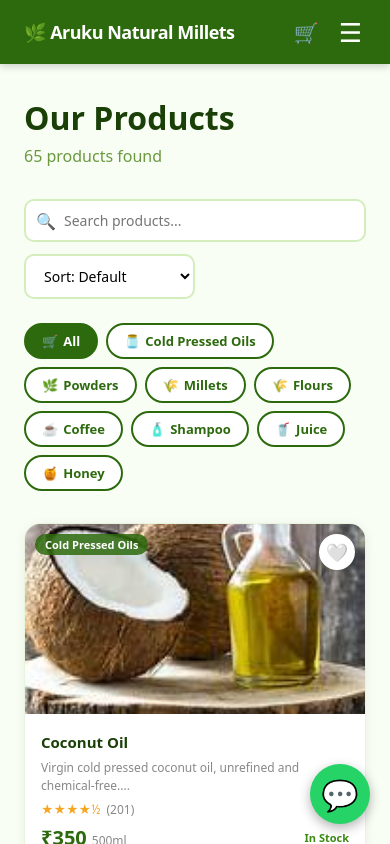
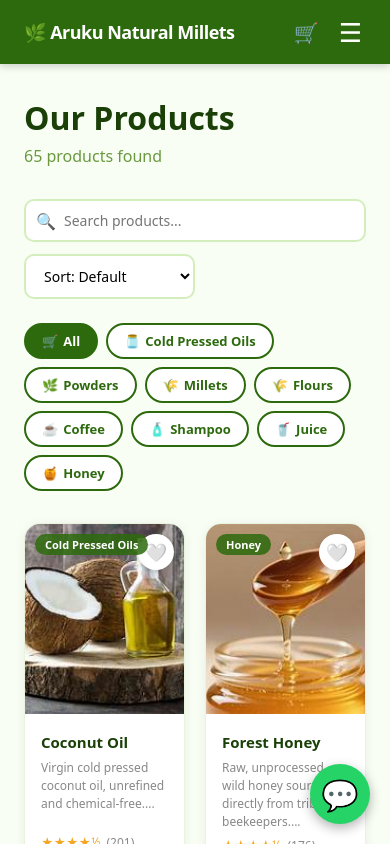
Before and after one commit to Chandralekha945/organic-store-frontend, a React (Vite) app: page / in a window 390 px wide. Both pictures are taken after a click on the button "Shop Now →". Shown: the top 844 px of the page. Built offline with nearby package versions, Linux system fonts and the light colour scheme; no server answers.

Commit message:
Fix mobile whitespace

```diff
--- a/src/index.css
+++ b/src/index.css
@@ -1,4 +1,14 @@
-:root {
+ * {
+  box-sizing: border-box;
+  margin: 0;
+  padding: 0;
+}
+
+html, body {
+  width: 100%;
+  overflow-x: hidden;
+}
+ :root {
   --text: #6b6375;
   --text-h: #08060d;
   --bg: #fff;
--- a/src/pages/Products.jsx
+++ b/src/pages/Products.jsx
@@ -82,7 +82,7 @@ export default function Products({ setPage }) {
           </button>
         </div>
       ) : (
-        <div style={{ display: "grid", gridTemplateColumns: "repeat(auto-fill, minmax(240px, 1fr))", gap: 20 }}>
+        <div style={{ display: "grid", gridTemplateColumns: "repeat(auto-fill, minmax(160px, 1fr))", gap: 20 }}>
           {filtered.map(p => <ProductCard key={p.id} product={p} setPage={setPage} />)}
         </div>
       )}
```
